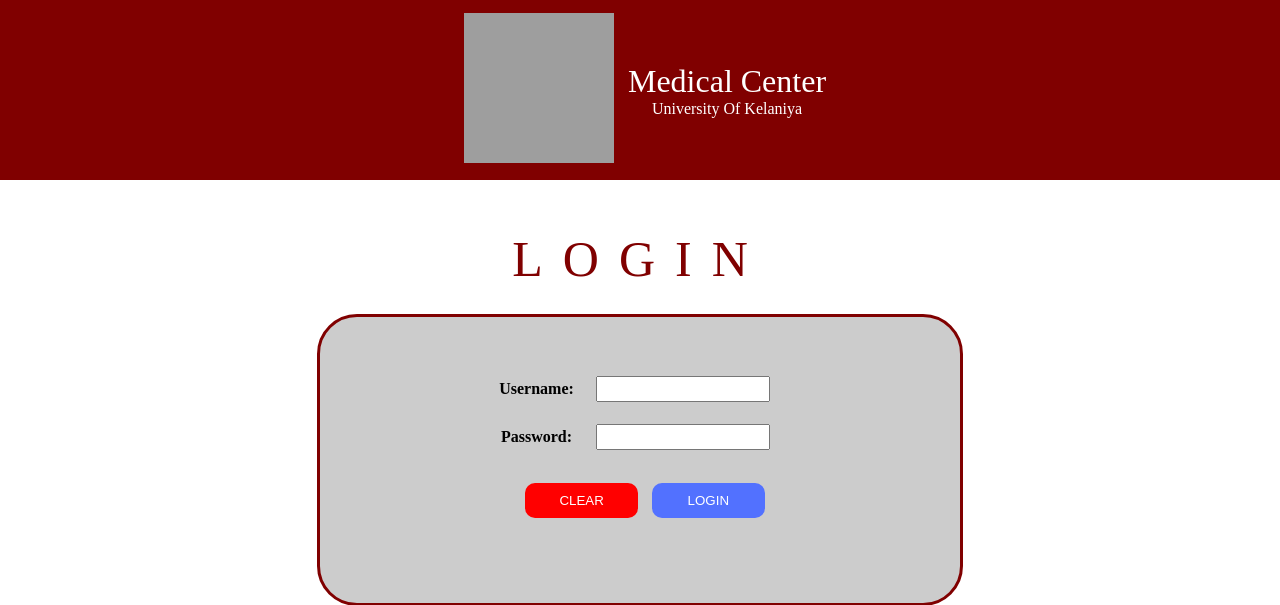
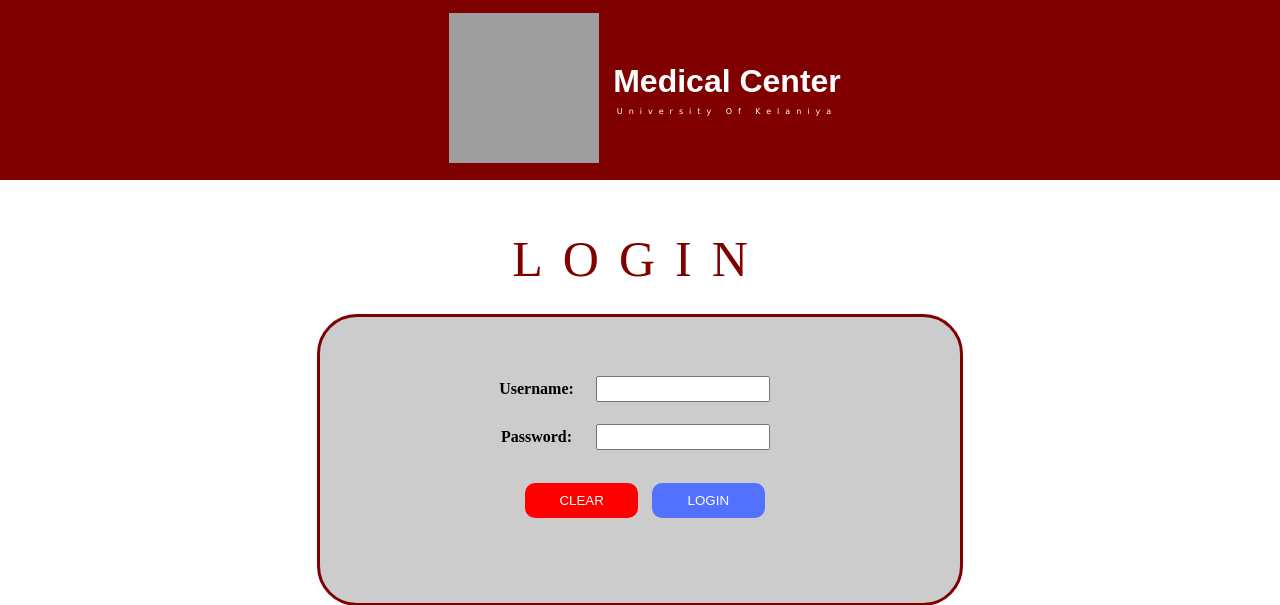
Before and after one commit to Udavith-Reshanjana/Website-of-University-Medical-Center, a PHP site: page /LogIn.html in a window 1280 px wide. Shown: the top 605 px of the page. Run offline with PHP 8.4, Linux system fonts and the light colour scheme; grey boxes are pictures that could not be loaded.

Commit message:
Update style.css

```diff
--- a/style.css
+++ b/style.css
@@ -185,7 +185,15 @@
 }
 #txt1
 {
+    font-weight: bold;
+    font-family:Arial, Helvetica, sans-serif;
     font-size: xx-large;
+}
+#txt2
+{
+    font-family:Verdana, Geneva, Tahoma, sans-serif;
+    font-size: 8px;
+    letter-spacing: 6px;
 }
 #logintxt
 {
```
